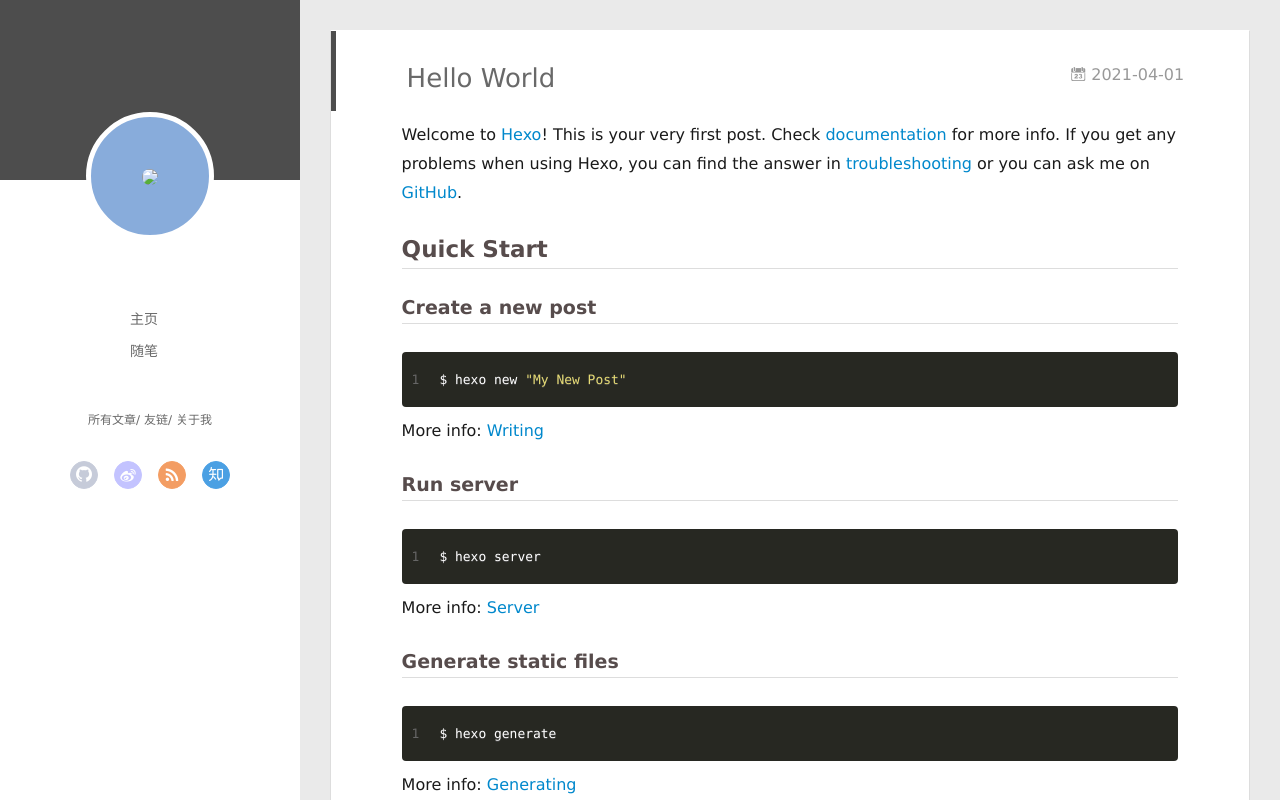
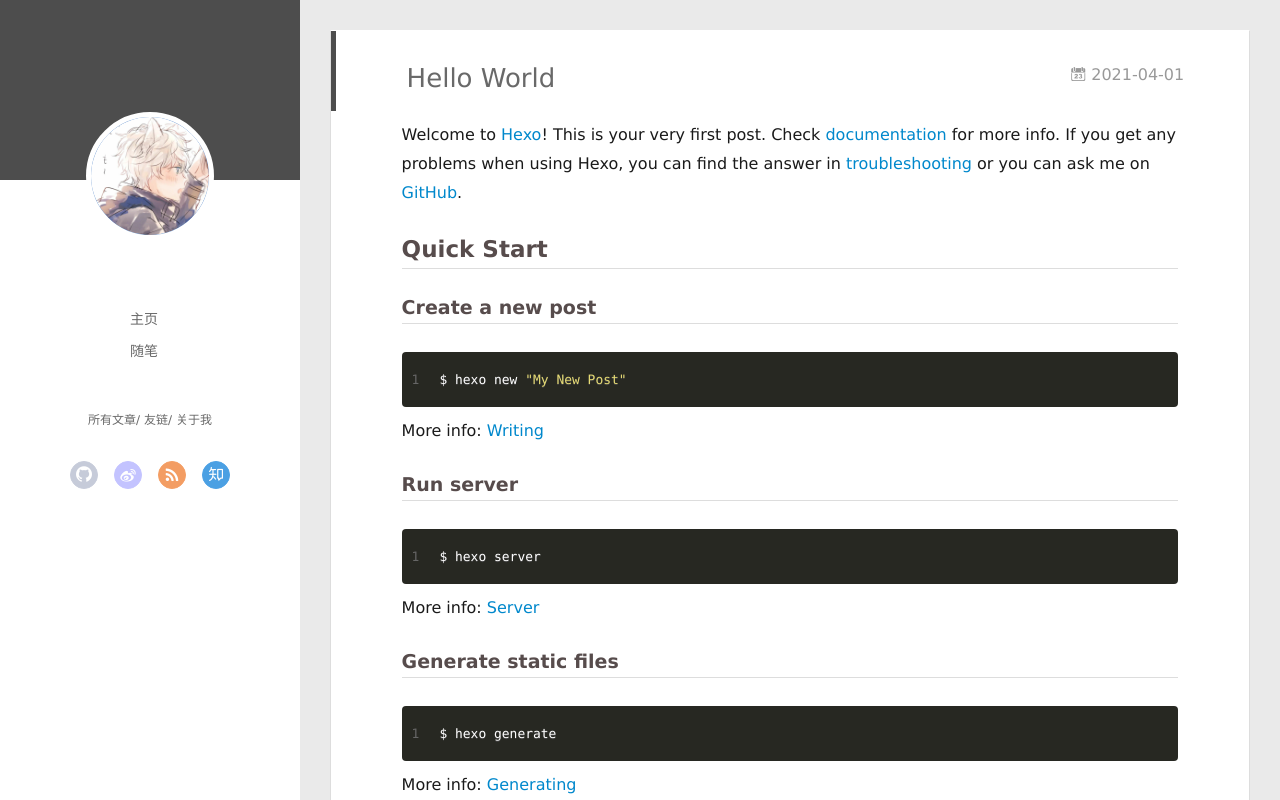
Before and after one commit to zysdnpy/zysdnpy.github.io, a plain HTML site: page 2021/04/01/hello-world/index.html in a window 1280 px wide. Drawn offline with Linux system fonts and the light colour scheme; no server answers.

Commit message:
Site updated: 2021-04-02 09:09:31

```diff
--- a/2021/04/01/hello-world/index.html
+++ b/2021/04/01/hello-world/index.html
@@ -23,7 +23,7 @@
     <link rel="alternative" href="/atom.xml" title="lc的博客" type="application/atom+xml">
 
 
-    <link rel="icon" href="/favicon.png">
+    <link rel="icon" href="/img/images/hanyan.png">
 
   <link rel="stylesheet" type="text/css" href="/./main.0cf68a.css">
   <style type="text/css">
@@ -47,7 +47,7 @@
 <div class="intrude-less">
 	<header id="header" class="inner">
 		<a href="/" class="profilepic">
-			<img src="source\img\images\tx.jpg" class="js-avatar">
+			<img src="/img/images/tx.jpg" class="js-avatar">
 		</a>
 		<hgroup>
 		  <h1 class="header-author"><a href="/"></a></h1>
@@ -105,7 +105,7 @@
 	<div class="intrude-less">
 		<header id="header" class="inner">
 			<div class="profilepic">
-				<img src="source\img\images\tx.jpg" class="js-avatar">
+				<img src="/img/images/tx.jpg" class="js-avatar">
 			</div>
 			<hgroup>
 			  <h1 class="header-author js-header-author"></h1>
```
Also changed, not shown: archives/2021/04/index.html (+3 -3 lines), archives/2021/index.html (+3 -3 lines), archives/index.html (+3 -3 lines), index.html (+3 -3 lines).
